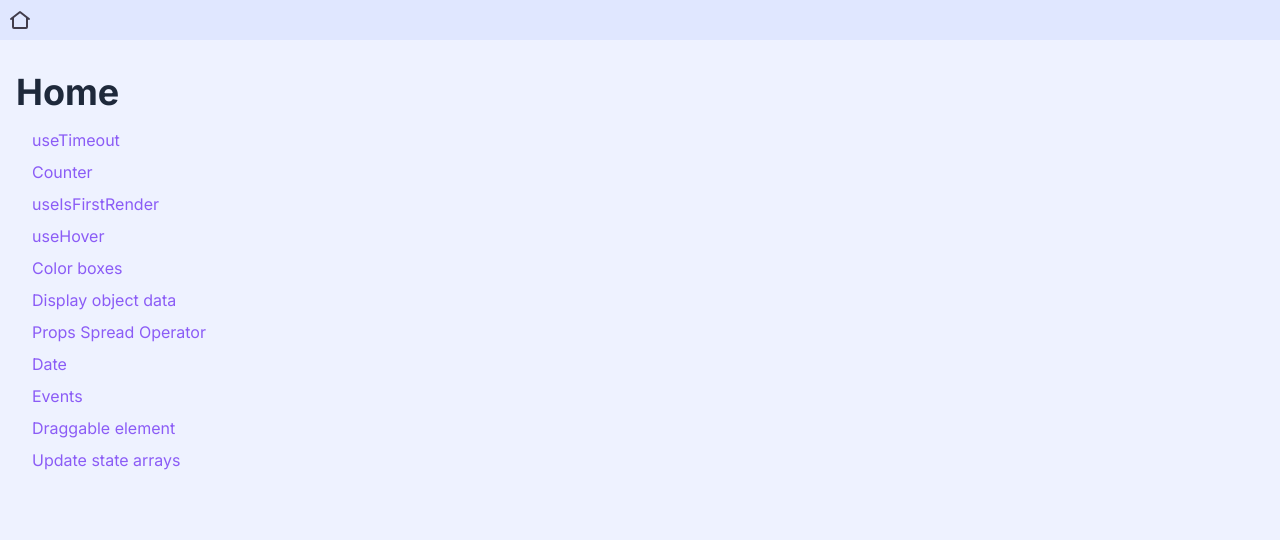
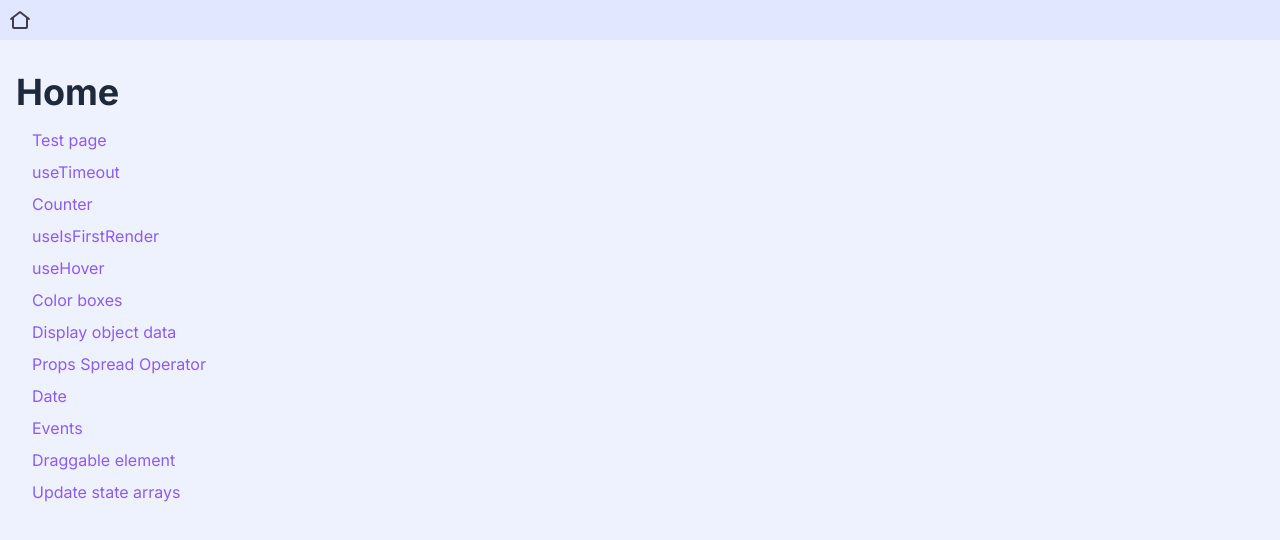
Before and after one commit to emanuelefavero/frontend-problems, a Next.js app in the folder react/: page / in a window 1280 px wide. Shown: the top 540 px of the page. Built offline with nearby package versions, Linux system fonts and the light colour scheme.

Commit message:
add test page

```diff
--- a/react/app/page.tsx
+++ b/react/app/page.tsx
@@ -6,6 +6,9 @@ export default function Home() {
       <h1>Home</h1>
 
       <ul>
+        <li>
+          <Link href='/test'>Test page</Link>
+        </li>
         <li>
           <Link href='/use-timeout'>useTimeout</Link>
         </li>
--- /dev/null
+++ b/react/app/test/page.tsx
@@ -0,0 +1,9 @@
+'use client'
+
+export default function Page() {
+  return (
+    <>
+      <h1>Test</h1>
+    </>
+  )
+}
```
